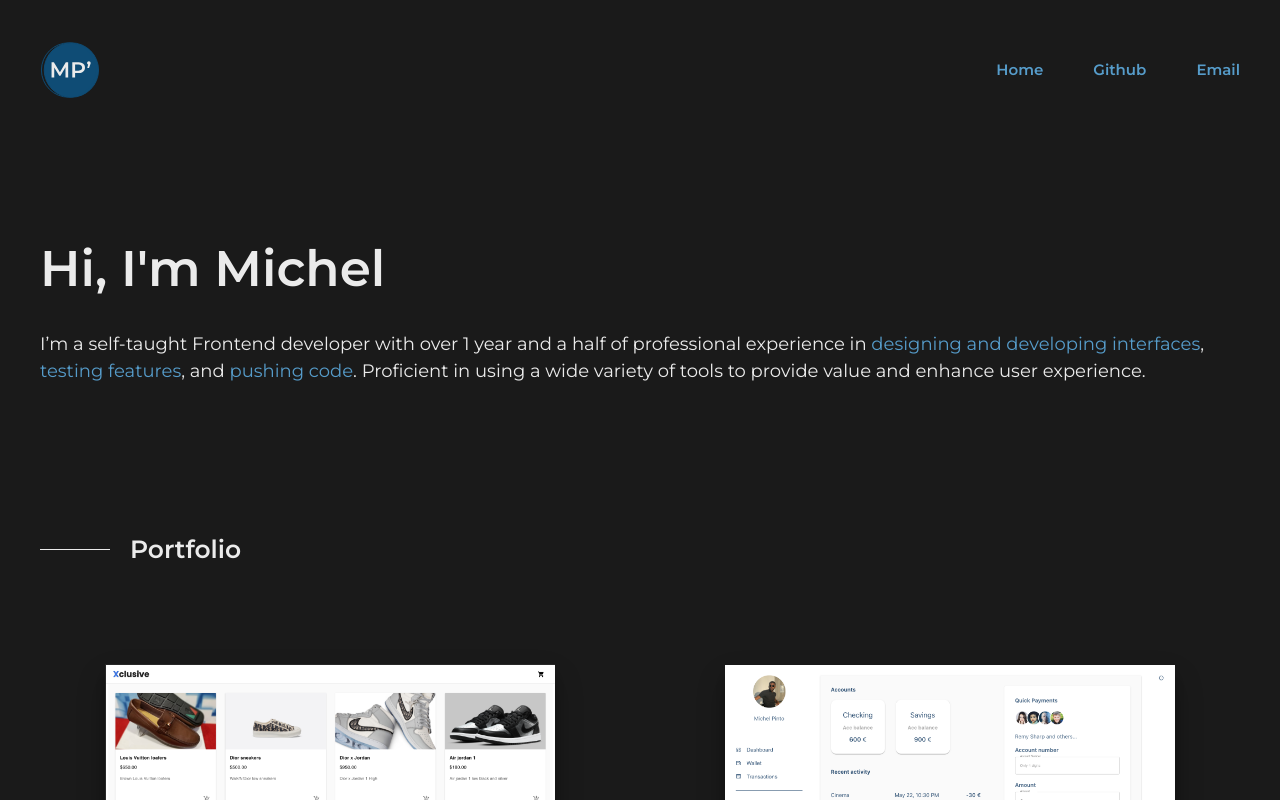
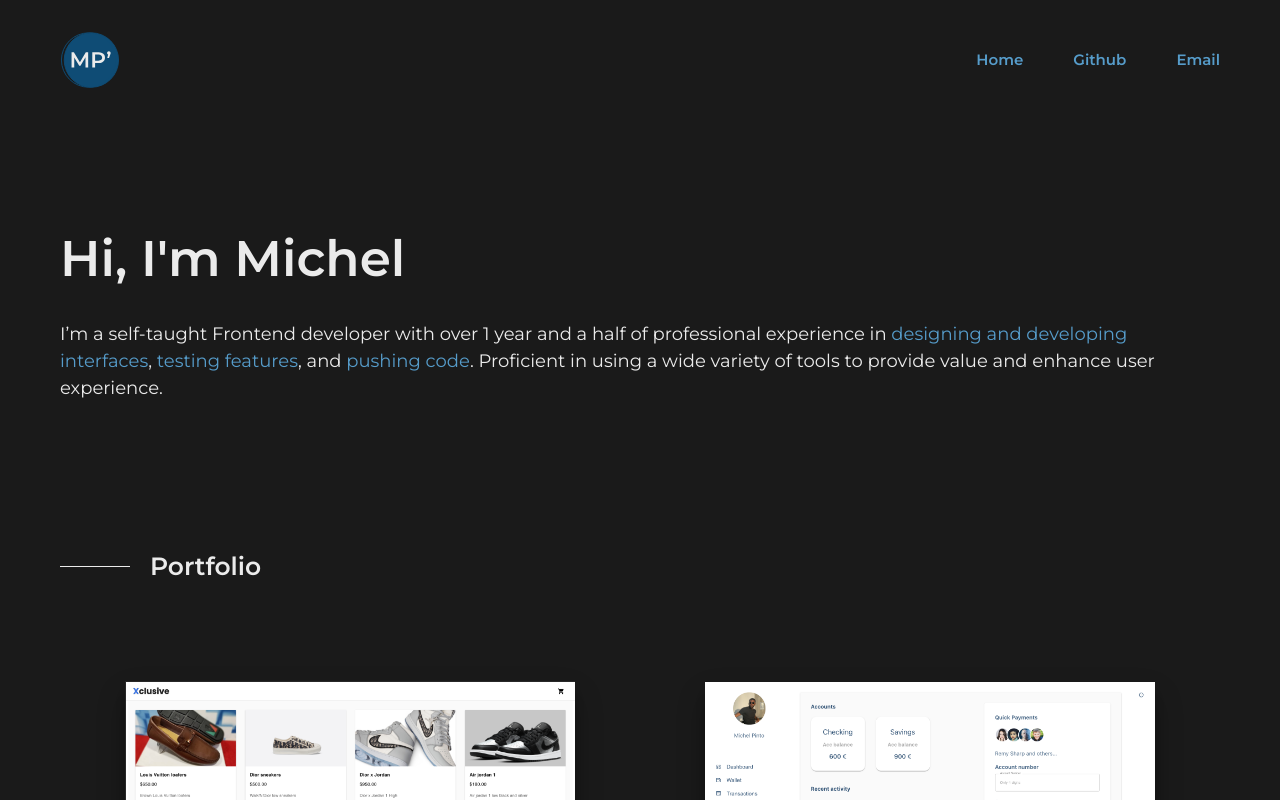
Before and after one commit to Michelpinto/portfolio-reactjs, a React (Create React App) app: page / in a window 1280 px wide. Shown: the top 800 px of the page. Built offline with nearby package versions, Linux system fonts and the light colour scheme.

Commit message:
global styles fix

```diff
--- a/src/styles/Globals.js
+++ b/src/styles/Globals.js
@@ -1,12 +1,14 @@
-import { createGlobalStyle } from "styled-components";
-import { normalize } from "styled-normalize";
+import { createGlobalStyle } from 'styled-components';
+import { normalize } from 'styled-normalize';
 
 const GlobalStyles = createGlobalStyle`
 ${normalize};
 
 body {
     font-family: "Montserrat", sans-serif;
-    padding: 4rem;
+    padding: 3rem 6rem;
+    margin: auto;
+    max-width: 1400px;
     color: #ebebeb;
     background-color: #1a1a1a;
 
```
